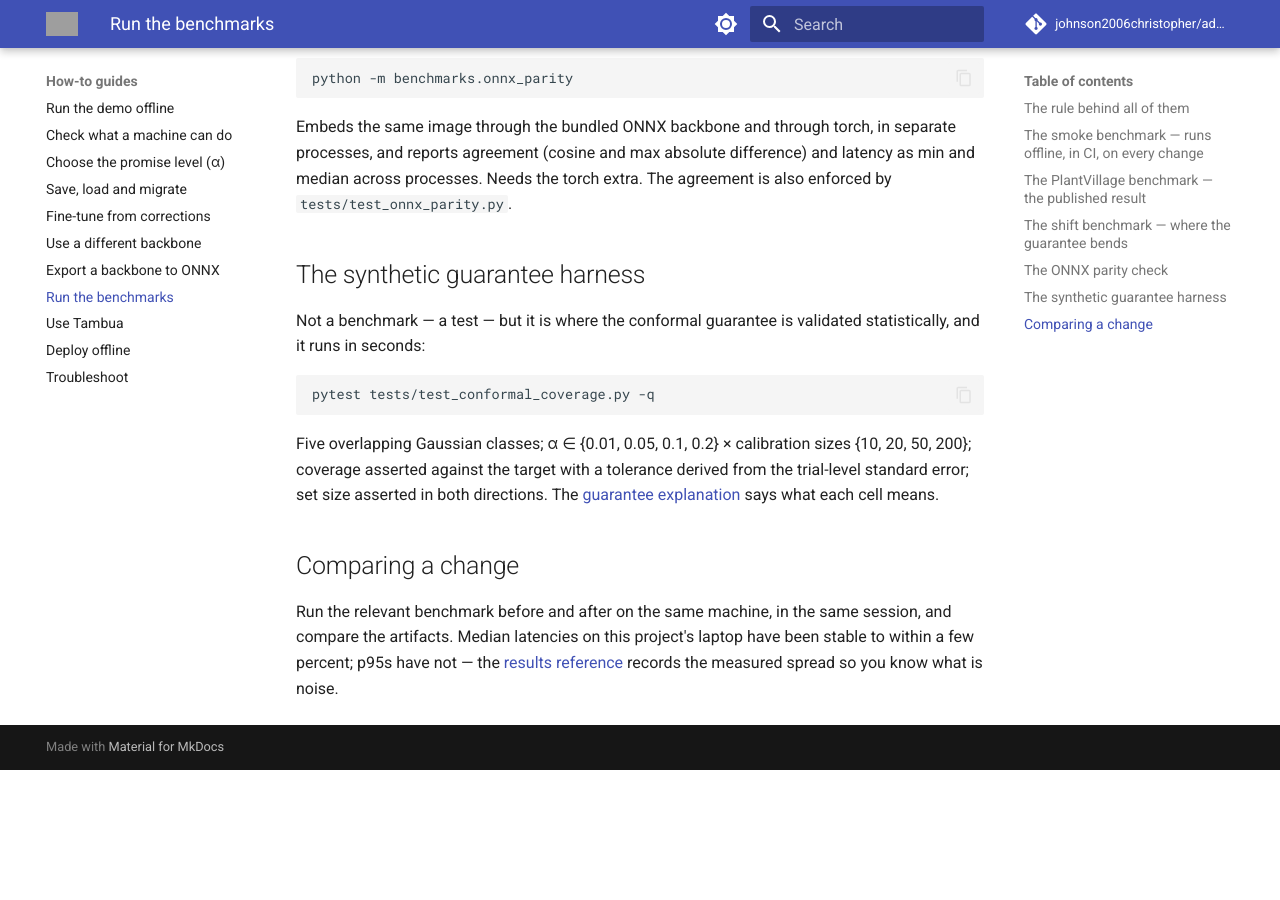
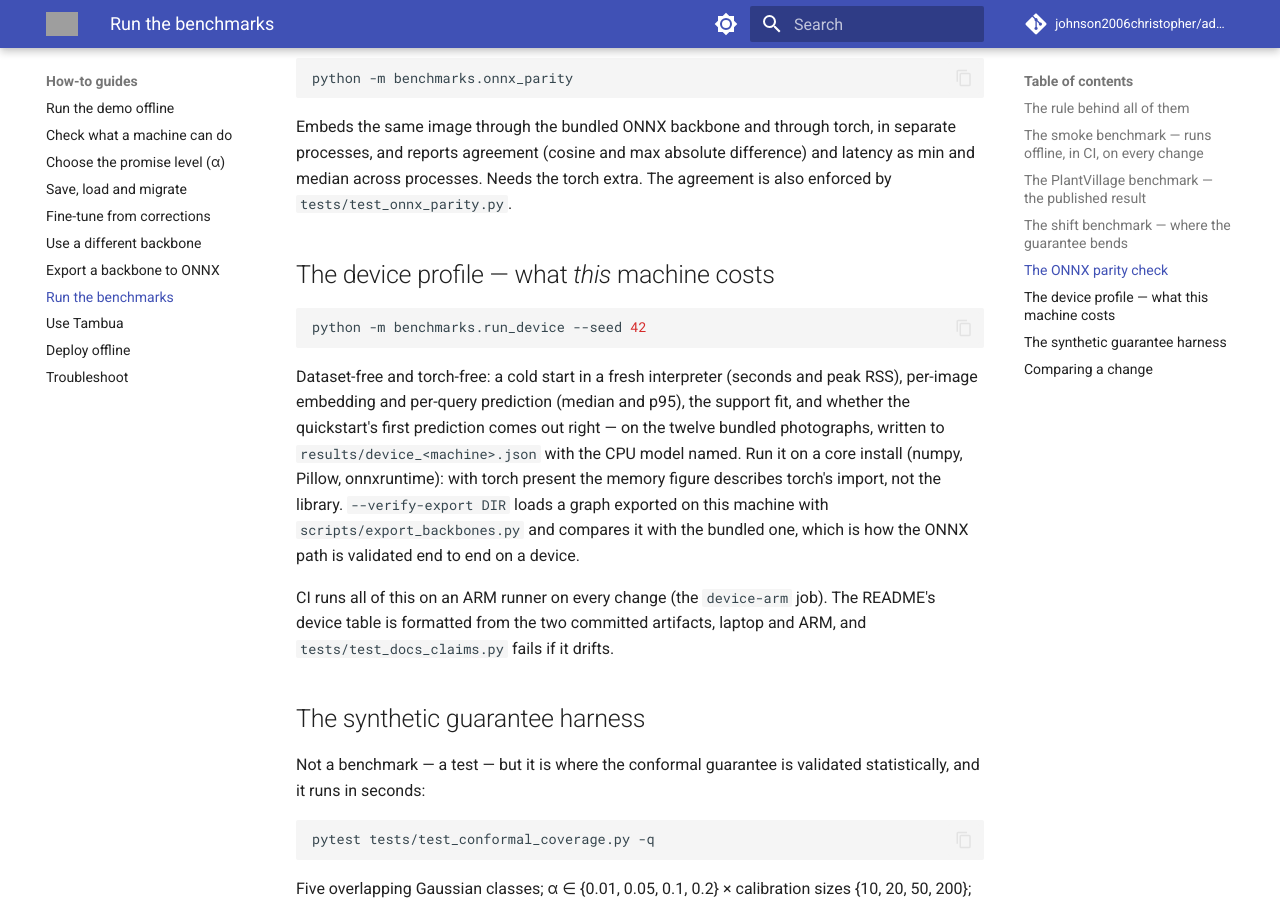
Before and after one commit to johnson2006christopher/adaptshot, an MkDocs documentation site: the page built from docs/how-to/run-the-benchmarks.md, in a window 1280 px wide and 900 px high, scrolled down 1648 px. Built offline with MkDocs 1.6.1 and Material for MkDocs 9.7.7, drawn with Linux system fonts in a browser that asks for light colours; comment, search, counter and statistics services are not loaded; before the commit the page ends 2418 px from its top, so only the background shows below that; grey boxes are pictures that could not be loaded.

Commit message:
docs: run-the-benchmarks covers the device profile (#31)

````diff
--- a/docs/how-to/run-the-benchmarks.md
+++ b/docs/how-to/run-the-benchmarks.md
@@ -49,6 +49,16 @@ python -m benchmarks.onnx_parity
 
 Embeds the same image through the bundled ONNX backbone and through torch, in separate processes, and reports agreement (cosine and max absolute difference) and latency as min and median across processes. Needs the torch extra. The agreement is also enforced by `tests/test_onnx_parity.py`.
 
+## The device profile — what *this* machine costs
+
+```bash
+python -m benchmarks.run_device --seed 42
+```
+
+Dataset-free and torch-free: a cold start in a fresh interpreter (seconds and peak RSS), per-image embedding and per-query prediction (median and p95), the support fit, and whether the quickstart's first prediction comes out right — on the twelve bundled photographs, written to `results/device_<machine>.json` with the CPU model named. Run it on a core install (numpy, Pillow, onnxruntime): with torch present the memory figure describes torch's import, not the library. `--verify-export DIR` loads a graph exported on this machine with `scripts/export_backbones.py` and compares it with the bundled one, which is how the ONNX path is validated end to end on a device.
+
+CI runs all of this on an ARM runner on every change (the `device-arm` job). The README's device table is formatted from the two committed artifacts, laptop and ARM, and `tests/test_docs_claims.py` fails if it drifts.
+
 ## The synthetic guarantee harness
 
 Not a benchmark — a test — but it is where the conformal guarantee is validated statistically, and it runs in seconds:
````
